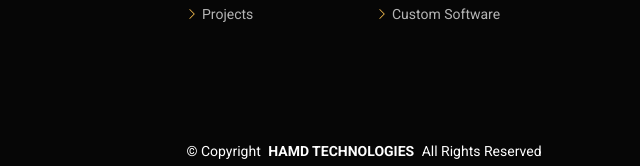
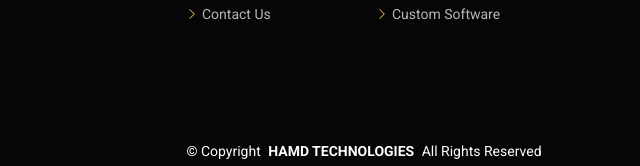
Before and after one commit to Ahras24/hamdtechnologies-portfolio, a plain HTML site: page index.html in a window 1280 px wide. Shown: the part 3468-3634 px from the top of the page, 276-916 px from the left. Drawn offline with Linux system fonts and the light colour scheme.

Commit message:
updated project section in the footer

```diff
--- a/index.html
+++ b/index.html
@@ -368,7 +368,8 @@
               <li><i class="bi bi-chevron-right"></i> <a href="#"> Home</a></li>
               <li><i class="bi bi-chevron-right"></i> <a href="#about"> About us</a></li>
               <li><i class="bi bi-chevron-right"></i> <a href="#services"> Services</a></li>
-              <li><i class="bi bi-chevron-right"></i> <a href="#portfolio"> Projects</a></li>
+              <li><i class="bi bi-chevron-right"></i> <a href="#contact"> Contact Us</a></li>
+              <!-- <li><i class="bi bi-chevron-right"></i> <a href="#portfolio"> Projects</a></li> -->
             </ul>
           </div>
 
```
